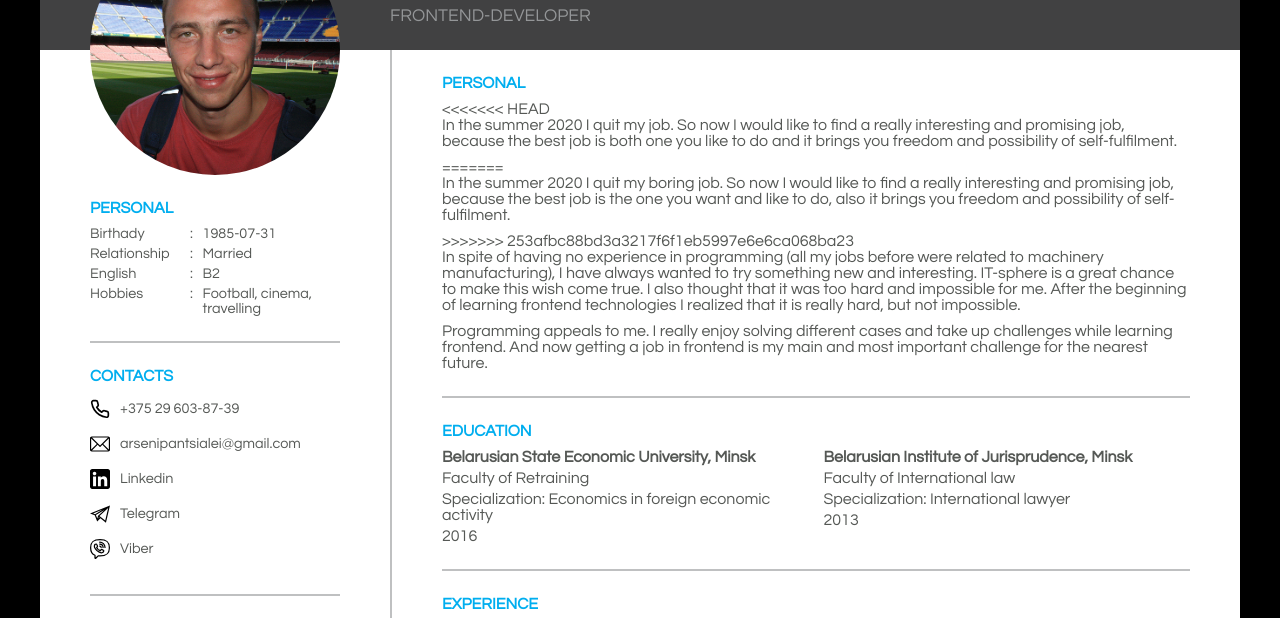
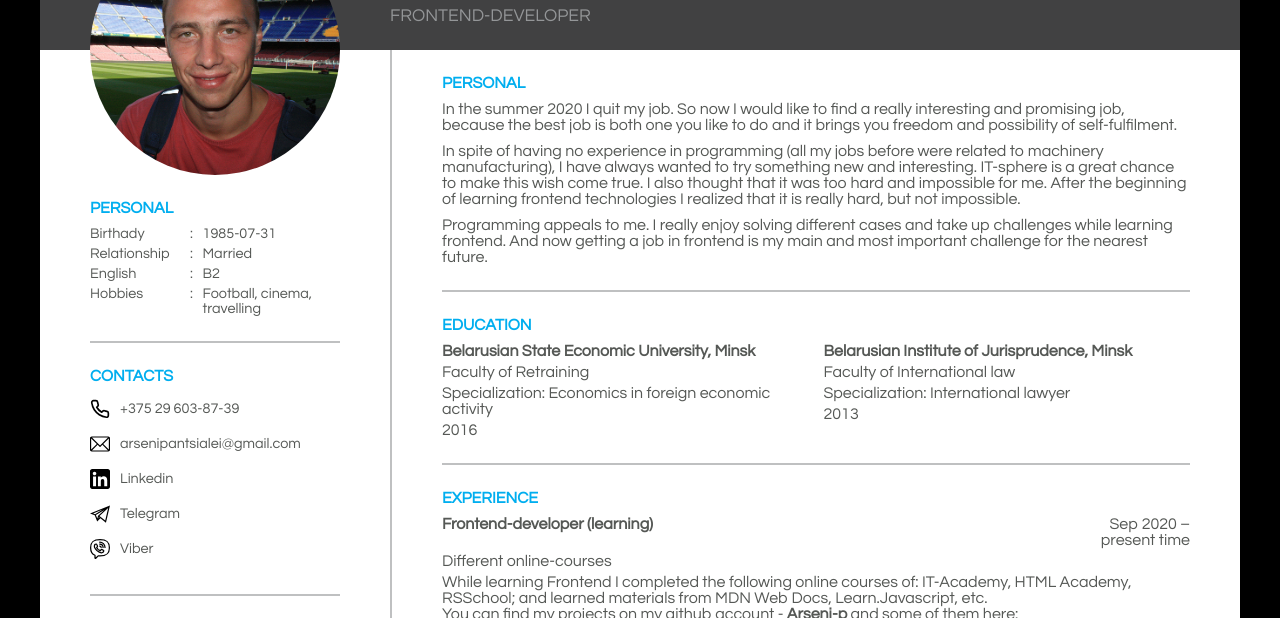
Before and after one commit to Arseni-p/rsschool-cv, a plain HTML site: page index.html in a window 1280 px wide. Shown: the part 105-723 px from the top of the page. Drawn offline with Linux system fonts and the light colour scheme.

Commit message:
fix merge

```diff
--- a/index.html
+++ b/index.html
@@ -136,11 +136,7 @@
       <div class="cv__info--detailed">
         <section class="cv__section">
           <h3 class="section__title section__title--personal">Personal</h3>
-<<<<<<< HEAD
           <p class="persanal__text">In the summer 2020 I quit my job. So now I would like to find a really interesting and promising job, because the best job is both one you like to do and it brings you freedom and possibility of self-fulfilment.</p>
-=======
-          <p class="persanal__text">In the summer 2020 I quit my boring job. So now I would like to find a really interesting and promising job, because the best job is the one you want and like to do, also it brings you freedom and possibility of self-fulfilment.</p>
->>>>>>> 253afbc88bd3a3217f6f1eb5997e6e6ca068ba23
           <p class="persanal__text">In spite of having no experience in programming (all my jobs before were related to machinery manufacturing), I have always wanted to try something new and interesting. IT-sphere is a great chance to make this wish come true. I also thought that it was too hard and impossible for me. After the beginning of learning frontend technologies I realized that it is really hard, but not impossible.</p>
           <p class="persanal__text">Programming appeals to me. I really enjoy solving different cases and take up challenges while learning frontend. And now getting a job in frontend is my main and most important challenge for the nearest future.</p>
         </section>
```
